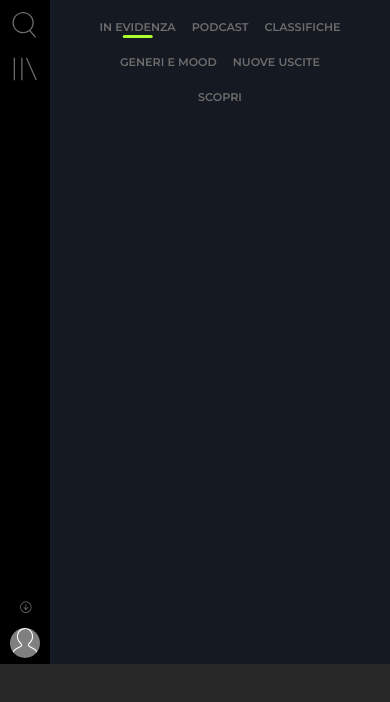
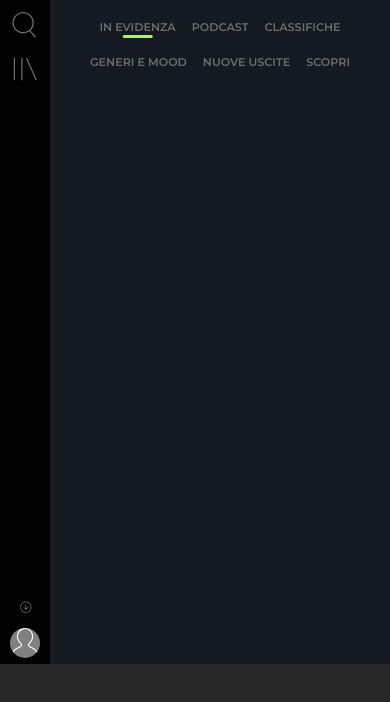
Before and after one commit to edoardolova/html-css-spotifyweb, a plain HTML site: page index.html in a window 390 px wide. Shown: the part 90-792 px from the top of the page. Drawn offline with Linux system fonts and the light colour scheme.

Commit message:
add main nav-link responsive for all device

```diff
--- a/css/style.css
+++ b/css/style.css
@@ -253,7 +253,17 @@ a{
 /* responsive md (tablet 878px ) */
 @media screen and (max-width:878px){
 /* aside already responsive */
+
 /* header btn already responsive */
+
+/* top main  */
+.top-main{
+    /* links list  */
+    .nav-link{
+        width: 85%;
+    }
+}
+
 }
 
 
@@ -261,7 +271,16 @@ a{
 /* responsive s (tablet-small 641px ) */
 @media screen and (max-width:641px){
 /* aside already responsive */
+
 /* header btn already responsive */
+
+/* top main  */
+.top-main{
+    /* links list  */
+    .nav-link{
+        width: 90%;
+    }
+}
 
 
 }
@@ -350,6 +369,13 @@ a{
     }
     /* #endregion aside  */
 
+    /* top main  */
+    .top-main{
+        /* links list  */
+        .nav-link{
+            width: 95%;
+        }
+    }
 }
 
 /* responsive heigth 350px (widget ) */
@@ -366,4 +392,5 @@ a{
 
         }
     }
+
 }
```
Also changed, not shown: index.html (+3 -0 lines).
